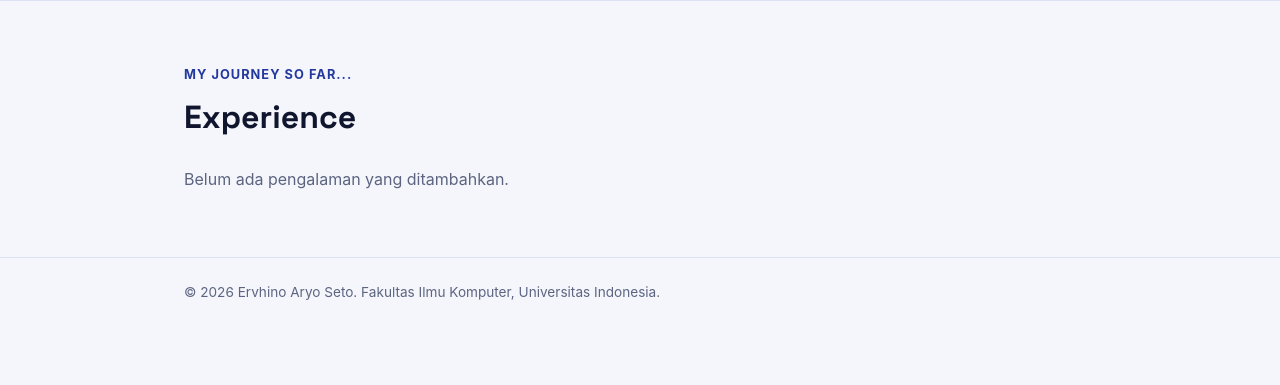
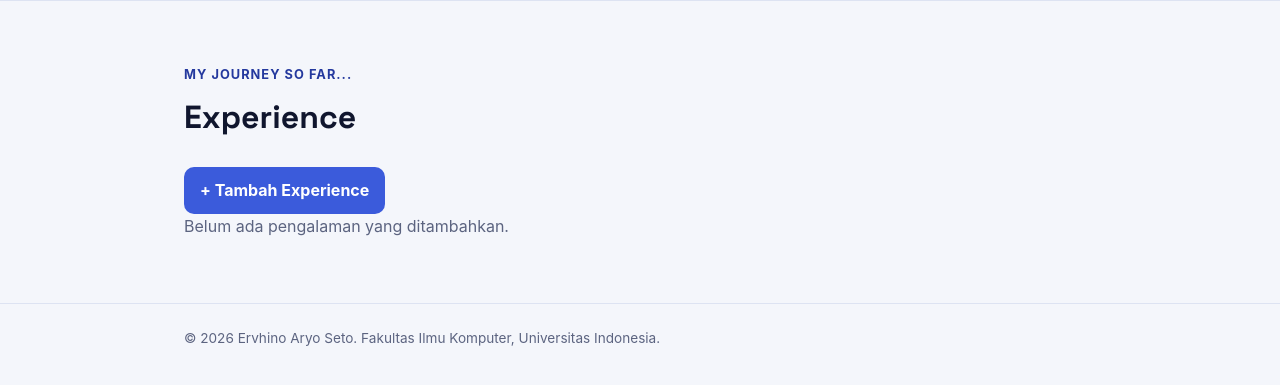
Before and after one commit to ervhinoaryoseto-del/myportofolio, a Django app: page /experience/ in a window 1280 px wide. Shown: the part 74-459 px from the top of the page. Run offline with Django 5.2, Linux system fonts and the light colour scheme; data that the repository does not hold is empty.

Commit message:
feat: add experience form, update form, and delete functionality

```diff
--- a/templates/experience.html
+++ b/templates/experience.html
@@ -8,8 +8,14 @@
         <section class="experience-section" id="experience">
             <div class="container">
                 <p class="section-kicker">My Journey So Far...</p>
+                <div class="experience-header">
                     <h1>Experience</h1>
-
+                    <a href="{% url 'main:create_experience' %}"
+                       class="button experience-add-button">
+                        <span aria-hidden="true">+</span>
+                        Tambah Experience
+                    </a>
+                </div>
                 <div class="experience-grid">
                     {% for experience in experience_list %}
                         <article class="experience-card">
@@ -22,11 +28,45 @@
                             </p>
 
                             {% if experience.is_ongoing %}
-                            <p class="experience-status">Sedang berlangsung</p>
+                                <p class="experience-status">
+                                    Sedang berlangsung
+                                </p>
                             {% else %}
-                            <p class="experience-status">Selesai</p>
+                                <p class="experience-status">
+                                    Selesai
+                                </p>
                             {% endif %}
+
+                            <div class="experience-card-actions">
+                                <div class="experience-actions">
+
+                                    {% if experience.thumbnail %}
+                                        <a href="{{ experience.thumbnail }}"
+                                           class="button"
+                                           target="_blank"
+                                           rel="noopener noreferrer">
+                                            Lihat Experience
+                                        </a>
+                                    {% endif %}
+
+                                    <a href="{% url 'main:update_experience' experience.id %}"
+                                       class="button">
+                                        Edit Experience
+                                    </a>
+
+                                    <form method="POST"
+                                          action="{% url 'main:delete_experience' experience.id %}">
+                                        {% csrf_token %}
+
+                                        <button type="submit"
+                                            class="button button-danger">
+                                            Hapus Experience
+                                        </button>
+                                    </form>
+                                </div>
+                            </div>
                         </article>
+
                     {% empty %}
                         <p class="empty-state">
                             Belum ada pengalaman yang ditambahkan.
```
Also changed, not shown: templates/experience_form.html (added, +29 -0 lines), templates/experience_update_form.html (added, +25 -0 lines), templates/projects.html (+5 -5 lines). Lines whose indentation alone changed are shown as unchanged.
